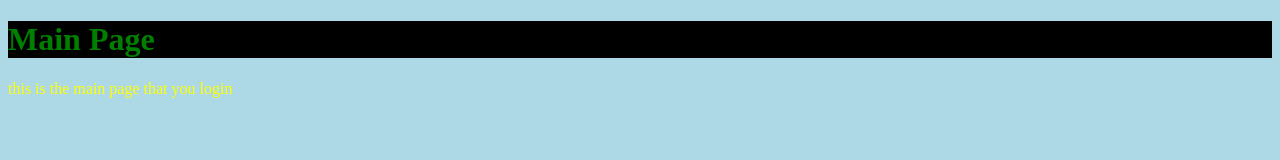
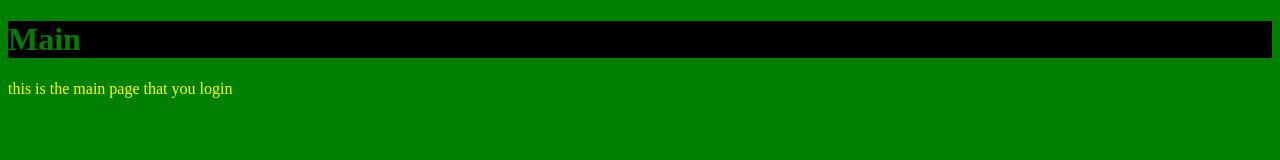
Before and after one commit to Hamid-Fara/Hello_World, a plain HTML site: page index.html in a window 1280 px wide. Drawn offline with Linux system fonts and the light colour scheme; files that its build step writes are made by us from their sources; files whose address does not match are found by name.

Commit message:
Add Successful on Repository

```diff
--- a/css/style.css
+++ b/css/style.css
@@ -1,5 +1,5 @@
 body{
-	background-color: lightblue;
+	background-color: green;
 
 }
 h1{
--- a/index.html
+++ b/index.html
@@ -1,12 +1,12 @@
 <!DOCTYPE html>
 <html>
 <head>
-	<title>Home Page</title>
+	<title>Home</title>
 	<link rel="stylesheet" type="text/css" href="/home/faramarz/Documents/Web_Development/css/style.css">
 </head>
 <body>
 
-	<h1>Main Page</h1>
+	<h1>Main</h1>
 	<p>this is the main page that you login</p>
 
 </body>
```
